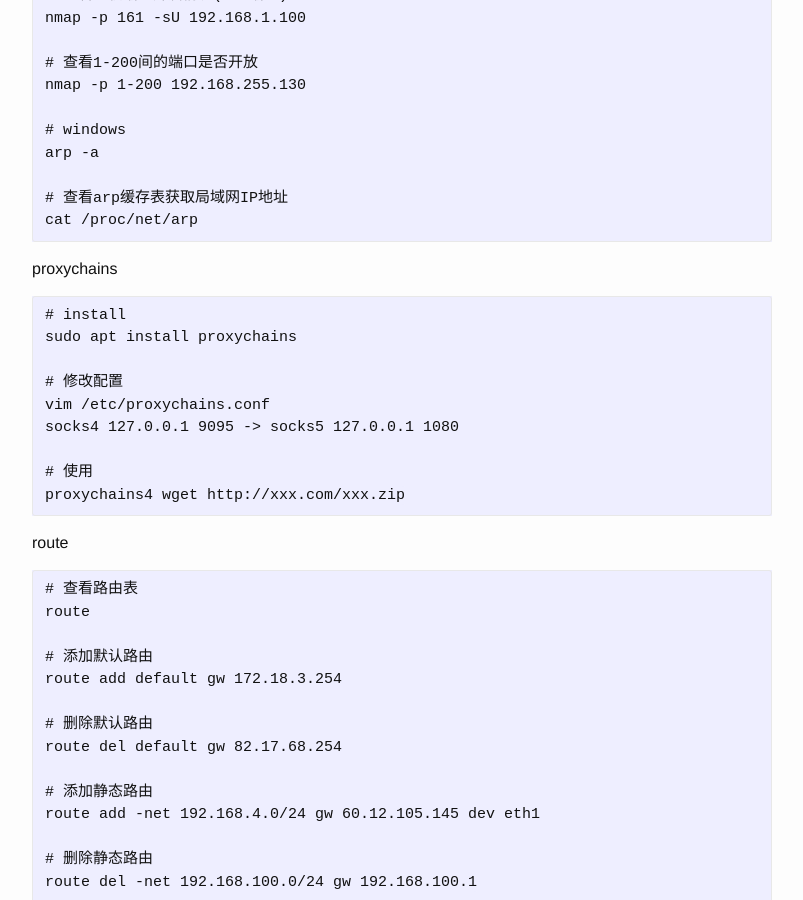
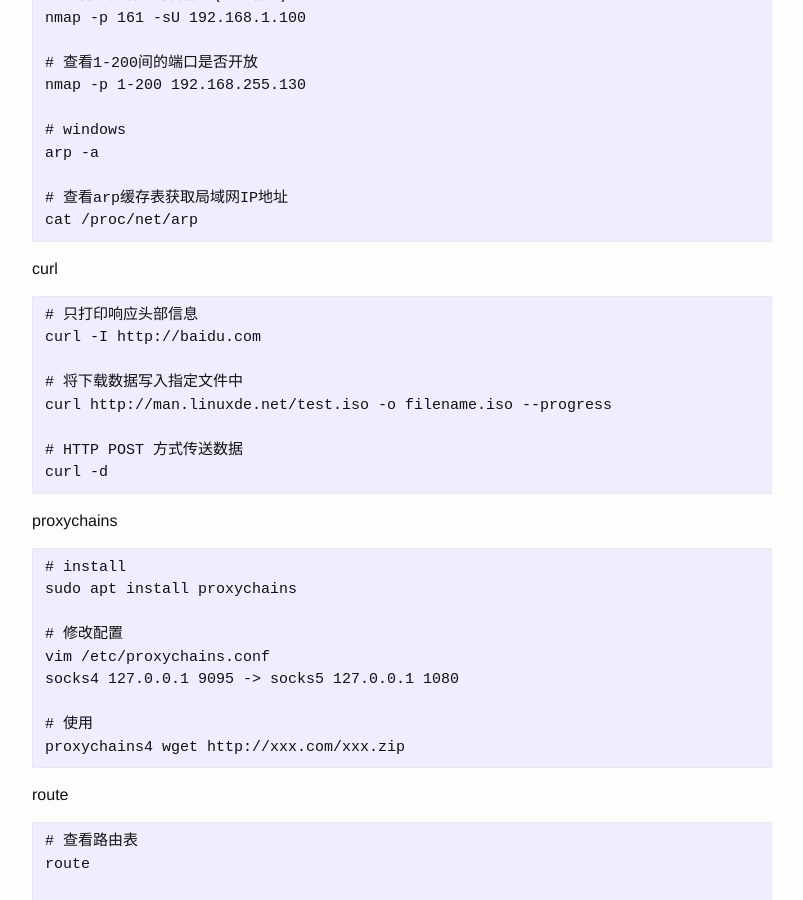
Before and after one commit to josephstalin117/josephstalin117.github.io, a Jekyll site: the page built from _posts/2019-5-28-networking.markdown, in a window 1280 px wide and 900 px high, scrolled down 539 px. Shown: the whole window, without its empty margins (238-1041 px from the left). Built offline with Jekyll 4.4.1, drawn with Linux system fonts in a browser that asks for light colours.

Commit message:
add curl

````diff
--- a/_posts/2019-5-28-networking.markdown
+++ b/_posts/2019-5-28-networking.markdown
@@ -6,7 +6,6 @@ categories: command
 ---
 
 #### nmap
-
 ```
 # 扫描局域网ip(进行ping扫描)
 nmap -sP 192.168.9.0/24
@@ -31,6 +30,18 @@ arp -a
 
 # 查看arp缓存表获取局域网IP地址
 cat /proc/net/arp
+```
+
+curl
+```
+# 只打印响应头部信息
+curl -I http://baidu.com
+
+# 将下载数据写入指定文件中
+curl http://man.linuxde.net/test.iso -o filename.iso --progress
+
+# HTTP POST 方式传送数据
+curl -d
 ```
 
 proxychains
````
